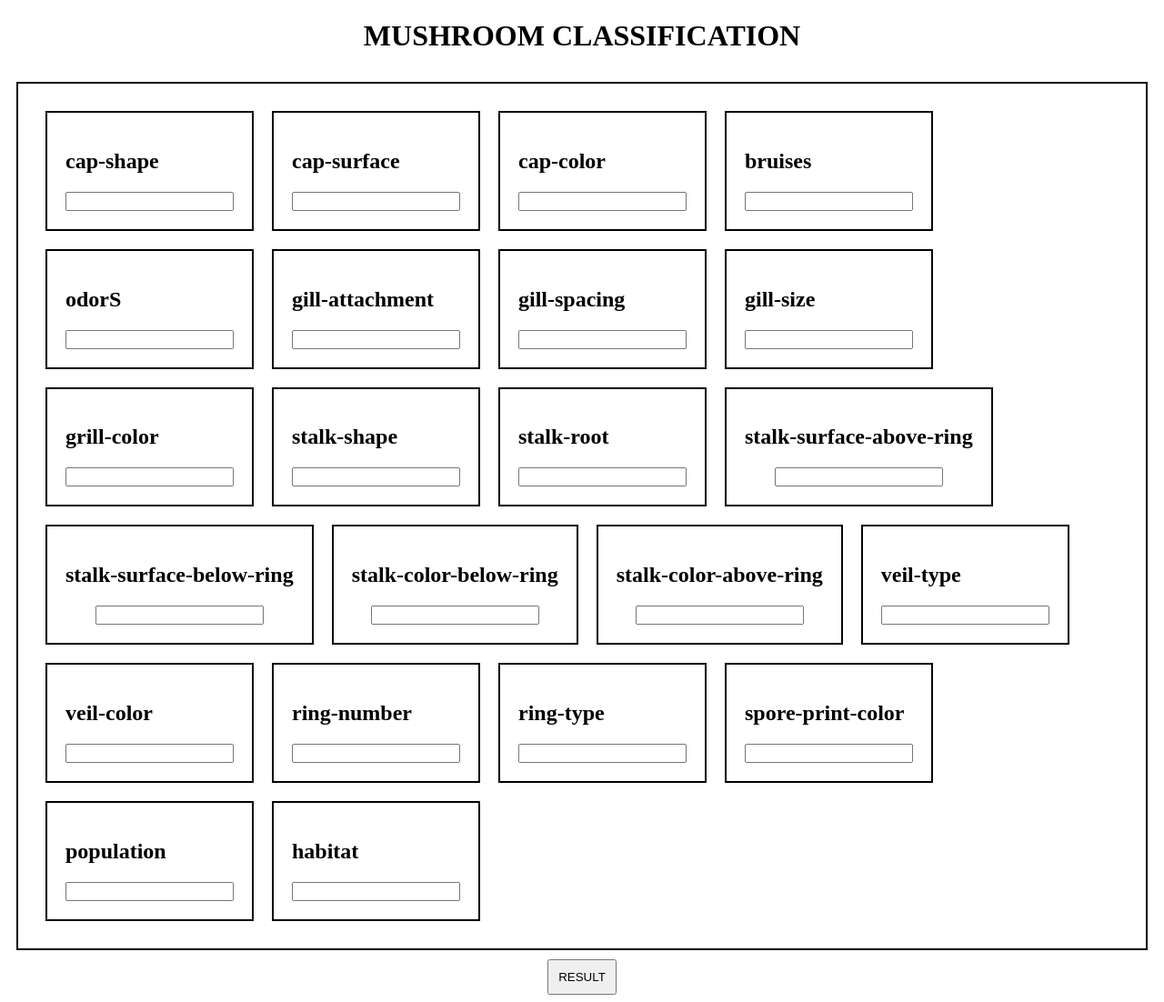
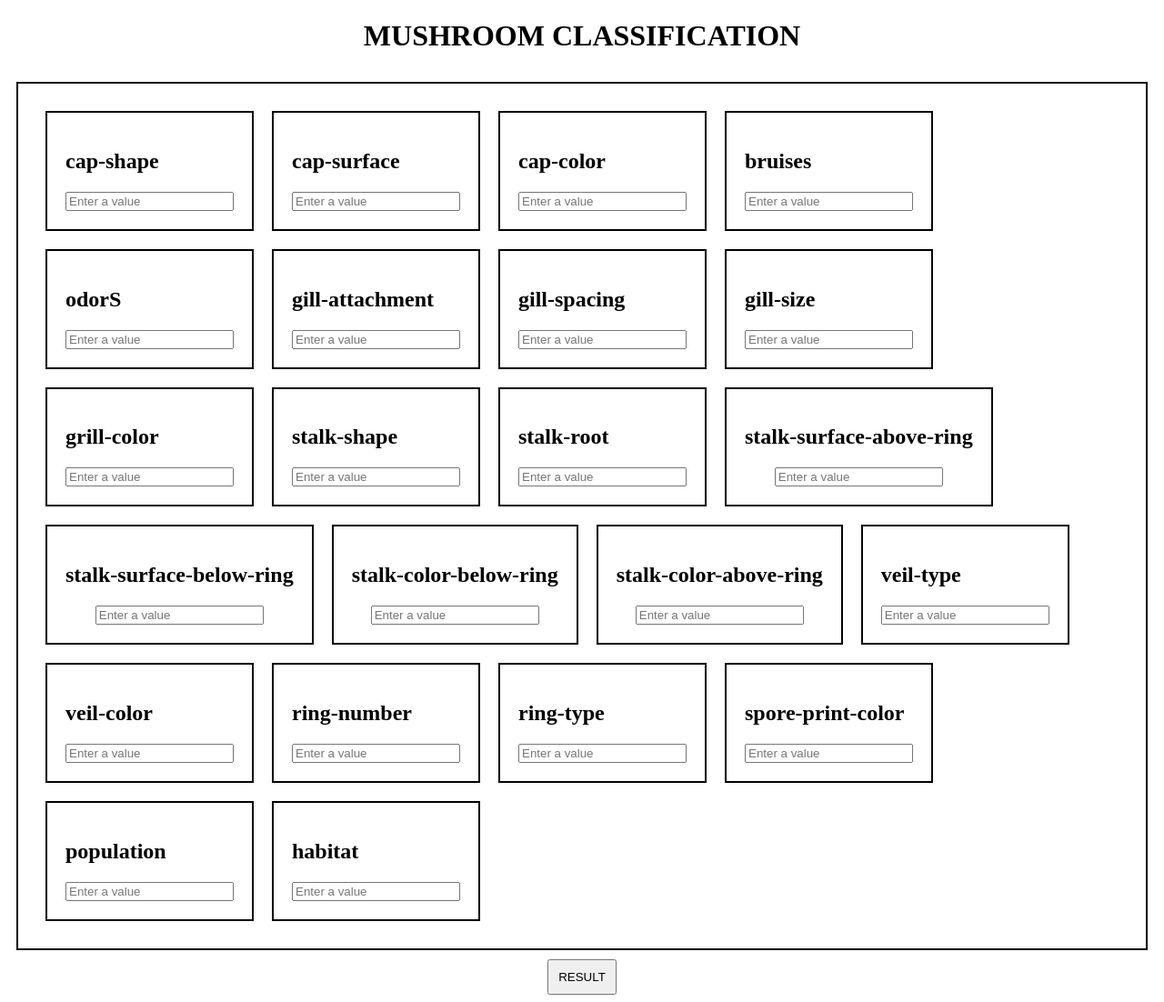
Before and after one commit to SujithSivasankaran/mushroom, a Flask app: page / in a window 1280 px wide. Shown: the whole page at 91% size. Run offline with Flask 2, Linux system fonts and the light colour scheme.

Commit message:
Add files via upload

```diff
--- a/templates/index.html
+++ b/templates/index.html
@@ -198,91 +198,91 @@
     <div>
     <div>
     <h2>cap-shape</h2>
-    <input list="cap-shape" name="cap_shape">
+        <input list="cap-shape" name="cap_shape" placeholder="Enter a value">
     </div>
     <div>
     <h2>cap-surface</h2>
-    <input list="cap-surface" name="cap_surface">
+    <input list="cap-surface" name="cap_surface" placeholder="Enter a value">
     </div>
     <div>
     <h2>cap-color</h2>
-    <input list="cap-color" name="cap_color">
+    <input list="cap-color" name="cap_color" placeholder="Enter a value">
     </div>
     <div>
     <h2>bruises</h2>
-    <input list="bruises" name="bruises">
+    <input list="bruises" name="bruises" placeholder="Enter a value">
     </div>
     <div>
     <h2>odorS</h2>
-    <input list="odor" name="odor">
+    <input list="odor" name="odor" placeholder="Enter a value">
     </div>
     <div>
     <h2>gill-attachment</h2>
-    <input list="gill-attachment" name="gill_attachment">
+    <input list="gill-attachment" name="gill_attachment" placeholder="Enter a value">
     </div>
     <div>
     <h2>gill-spacing</h2>
-    <input list="gill-spacing" name="gill_spacing">
+    <input list="gill-spacing" name="gill_spacing" placeholder="Enter a value">
     </div>
     <div>
     <h2>gill-size</h2>
-    <input list="gill-size" name="gill_size">
+    <input list="gill-size" name="gill_size" placeholder="Enter a value">
     </div>
     <div>
     <h2>grill-color</h2>
-    <input list="grill-color" name="grill_color">
+    <input list="grill-color" name="grill_color" placeholder="Enter a value">
     </div>
     <div>
     <h2>stalk-shape</h2>
-    <input list="stalk-shape" name="stalk_shape">
+    <input list="stalk-shape" name="stalk_shape" placeholder="Enter a value">
     </div>
     <div>
     <h2>stalk-root</h2>
-    <input list="stalk-root" name="stalk_root">
+    <input list="stalk-root" name="stalk_root" placeholder="Enter a value">
     </div>
     <div>
     <h2>stalk-surface-above-ring</h2>
-    <input list="stalk-surface-above-ring" name="stalk_surface_above_ring">
+    <input list="stalk-surface-above-ring" name="stalk_surface_above_ring" placeholder="Enter a value">
     </div>
     <div>
     <h2>stalk-surface-below-ring</h2>
-    <input list="stalk-surface-below-ring" name="stalk_surface_below_ring">
+    <input list="stalk-surface-below-ring" name="stalk_surface_below_ring" placeholder="Enter a value">
     </div>
     <div>
     <h2>stalk-color-below-ring</h2>
-    <input list="stalk-color-below-ring" name="stalk_color_below_ring">
+    <input list="stalk-color-below-ring" name="stalk_color_below_ring" placeholder="Enter a value">
     </div>
     <div>
     <h2>stalk-color-above-ring</h2>
-    <input list="stalk-color-above-ring" name="stalk_color_above_ring">
+    <input list="stalk-color-above-ring" name="stalk_color_above_ring" placeholder="Enter a value">
     </div>
     <div>
     <h2>veil-type</h2>
-    <input list="veil-type" name="veil_type">
+    <input list="veil-type" name="veil_type" placeholder="Enter a value">
     </div>
     <div>
     <h2>veil-color</h2>
-    <input list="veil-color" name="veil_color">
+    <input list="veil-color" name="veil_color" placeholder="Enter a value">
     </div>
     <div>
     <h2>ring-number</h2>
-    <input list="ring-number" name="ring_number">
+    <input list="ring-number" name="ring_number" placeholder="Enter a value">
     </div>
     <div>
     <h2>ring-type</h2>
-    <input list="ring-type" name="ring_type">
+    <input list="ring-type" name="ring_type" placeholder="Enter a value">
     </div>
     <div>
     <h2>spore-print-color</h2>
-    <input list="spore-print-color" name="spore_print_color">
+    <input list="spore-print-color" name="spore_print_color" placeholder="Enter a value">
     </div>
     <div>
     <h2>population</h2>
-    <input list="population" name="population">
+    <input list="population" name="population" placeholder="Enter a value">
     </div>
     <div>
     <h2>habitat</h2>
-    <input list="habitat" name="habitat">
+    <input list="habitat" name="habitat" placeholder="Enter a value">
     </div>
     </div>
     <button class="res_bt" type="submit"  style="display:block;margin-left:auto;margin-right:auto;padding:10px;">RESULT</button>
```
